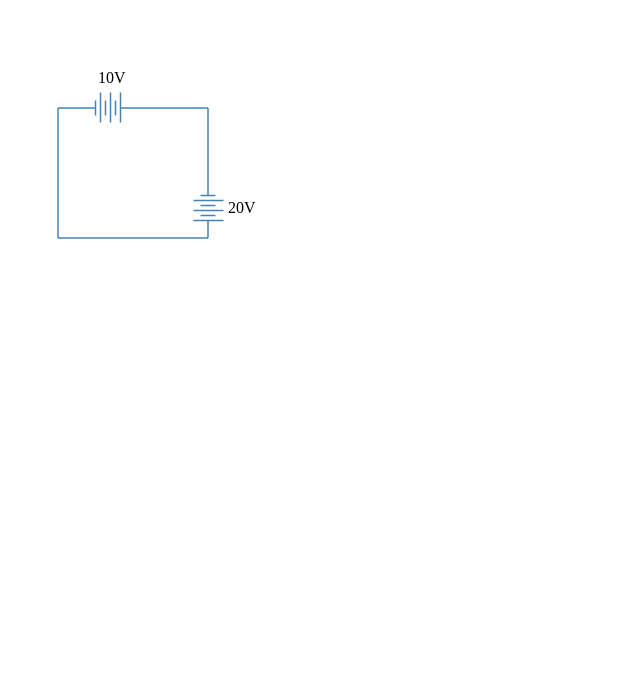
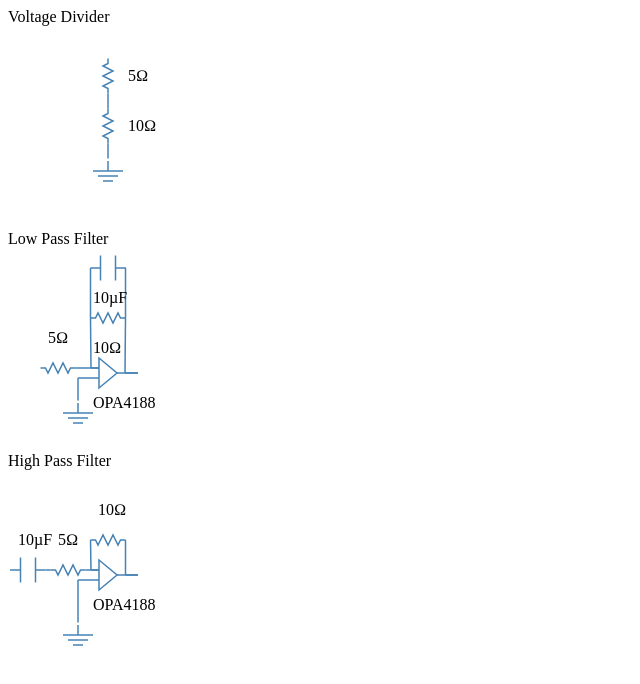
Before and after one commit to jiahuang/zap, a plain HTML site: page examples/example.html in a window 1280 px wide. Shown: the whole page, without its empty margins (0-640 px from the left). Drawn offline with Linux system fonts and the light colour scheme.

Commit message:
adding useful examples

```diff
--- a/examples/example.html
+++ b/examples/example.html
@@ -2,7 +2,15 @@
 <html>
 <head>
   <script src="../lib/d3.v2.min.js"></script>
-  <script src="../lib/zap.js"></script>
+  <script src="../src/zap.js"></script>
+  <script src="../src/component.js"></script>
+  <script src="../src/components/connection.js"></script>
+  <script src="../src/components/wire.js"></script>
+  <script src="../src/components/battery.js"></script>
+  <script src="../src/components/capacitor.js"></script>
+  <script src="../src/components/resistor.js"></script>
+  <script src="../src/components/opamp.js"></script>
+  <script src="../src/components/ground.js"></script>
 
   <style type="text/css">
     .axis path,
@@ -29,53 +37,117 @@
   <script type="text/javascript">
   window.onload = function() {
 
-    // Create map.
+    function createVoltageDivider(element) {
+      var zap = new Zap();
 
-    var zap = new Zap;
-    var resistor = zap.createResistor(5);
+      var resistor1 = zap.createResistor(5);
+      var resistor2 = zap.createResistor(10);
+      var ground = zap.createGround();
 
-    var capacitor = zap.createCapacitor(10);
-    var ground = zap.createGround();
-    var opamp = zap.createOpAmp('TI310');
+      var view = zap.createView(200, 200);
+      var wire1 = zap.connect(resistor1.out, resistor2.in);
+      var wire2 = zap.connect(resistor2.out, ground.in);
 
-    var battery = zap.createBattery(10);
-    var battery2 = zap.createBattery(20);
+      view.wires = [wire1, wire2];
+      view.place(resistor1, 100, 50);
+      view.place(resistor2, 100, 100);
+      view.place(ground, 100, 150);
 
-    var wire1 = zap.connect(battery.in, battery2.out);
-    var wire2 = zap.connect(battery.out, battery2.in);
+      view.render(element);
 
-    // Create view.
+    }
 
-    var view = zap.createView(500, 500);
+    function createLowPassFilter(element) {
+      var zap = new Zap();
 
-    view.place(battery, 100, 100);
-    battery.rotateLeft();
-    view.place(battery2, 200, 200);
+      var resistor1 = zap.createResistor(5);
+      var resistor2 = zap.createResistor(10);
+      var opAmp = zap.createOpAmp('OPA4188');
+      var capacitor = zap.createCapacitor('10');
+      var ground = zap.createGround();
 
-    wire1.intersect(50, 100);
-    wire1.intersect(50, 230);
-    wire1.intersect(200, 230);
+      var view = zap.createView(200, 200);
+      var wireArray = [];
+      wireArray.push(zap.connect(resistor1.out, opAmp.vPos));
+      wireArray.push(zap.connect(opAmp.vNeg, ground.in));
+      wireArray.push(zap.connect(opAmp.vPos, resistor2.out));
+      wireArray.push(zap.connect(resistor2.in, capacitor.in));
+      wireArray.push(zap.connect(capacitor.out, resistor2.out));
+      wireArray.push(zap.connect(resistor2.in, opAmp.vOut));
 
-    wire2.intersect(200, 100);
+      wireArray[1].intersect(70, 130);
+      wireArray[2].intersect(83, 120);
+      wireArray[5].intersect(117, 125);
+      wireArray[5].intersect(130, 125);
 
-    view.wires = [wire1, wire2];
-    view.render(d3.select('#battery'));
+      resistor1.rotateLeft();
+      resistor2.rotateRight();
+      capacitor.rotateRight();
+      opAmp.rotateRight();
 
-    // console.log(resistor.render(d3.select('#resistor')));
-    //console.log(battery.render(d3.select('#resistor')));
-    // console.log(capacitor.render(d3.select('#capacitor')));
-    // console.log(ground.render(d3.select('#ground')));
-    // console.log(opamp.render(d3.select('#opamp')));
+      view.wires = wireArray;
+      view.place(resistor1, 50, 120);
+      view.place(opAmp, 100, 125);
+      view.place(capacitor, 100, 20);
+      view.place(resistor2, 100, 70);
+      view.place(ground, 70, 170);
+
+      view.render(element);
+    }
+
+    function createHighPassFilter(element) {
+      var zap = new Zap();
+
+      var resistor1 = zap.createResistor(5);
+      var resistor2 = zap.createResistor(10);
+      var opAmp = zap.createOpAmp('OPA4188');
+      var capacitor = zap.createCapacitor('10');
+      var ground = zap.createGround();
+
+      var view = zap.createView(200, 200);
+      var wireArray = [];
+      wireArray.push(zap.connect(capacitor.out, resistor1.in));
+      wireArray.push(zap.connect(opAmp.vNeg, ground.in));
+      wireArray.push(zap.connect(resistor1.out, opAmp.vPos));
+      wireArray.push(zap.connect(resistor2.in, opAmp.vPos));
+      wireArray.push(zap.connect(resistor2.out, opAmp.vOut));
+
+      wireArray[1].intersect(70, 110);
+      wireArray[3].intersect(83, 100);
+      wireArray[4].intersect(117.5, 105);
+      wireArray[4].intersect(130, 105);
+
+      resistor1.rotateLeft();
+      resistor2.rotateLeft();
+      capacitor.rotateLeft();
+      opAmp.rotateRight();
+
+      view.wires = wireArray;
+      view.place(resistor1, 60, 100);
+      view.place(opAmp, 100, 105);
+      view.place(capacitor, 20, 100);
+      view.place(resistor2, 100, 70);
+      view.place(ground, 70, 170);
+
+      view.render(element);
+    }
+
+    createVoltageDivider(d3.select('#circuit1'));
+    createLowPassFilter(d3.select('#circuit2'));
+    createHighPassFilter(d3.select('#circuit3'));
 
   }
   </script>
 </head>
 <body>
-<div id="resistor"></div>
-<div id="battery"></div>
-<div id="capacitor"></div>
-<div id="ground"></div>
-<div id="opamp"></div>
+Voltage Divider
+<div id="circuit1"></div>
+
+Low Pass Filter
+<div id="circuit2"></div>
+
+High Pass Filter
+<div id="circuit3"></div>
 
 </body>
 </html>
```
